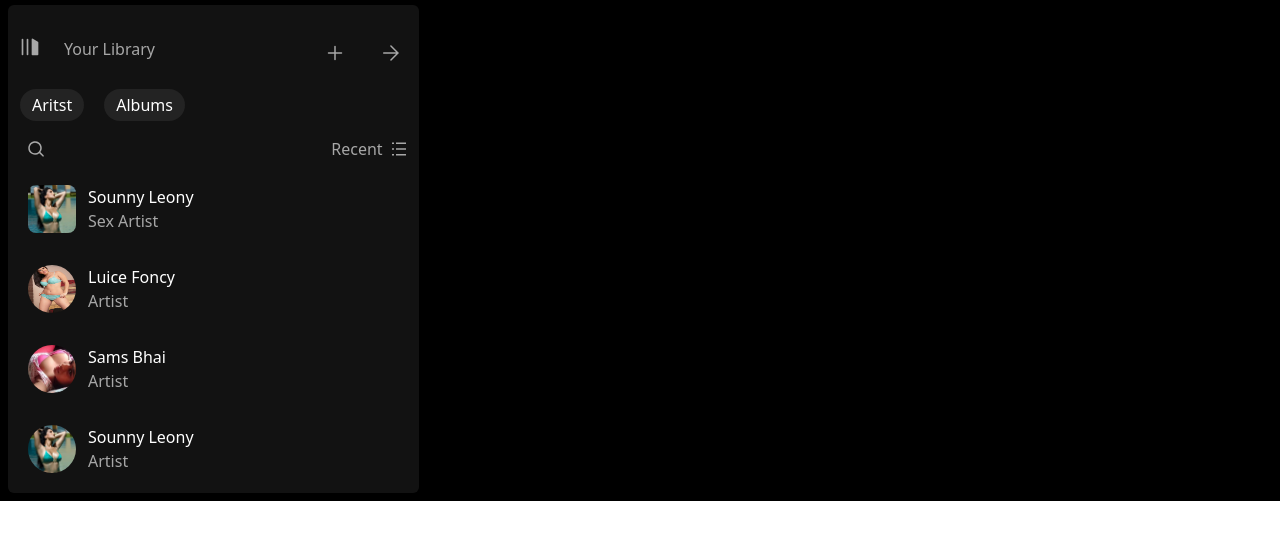
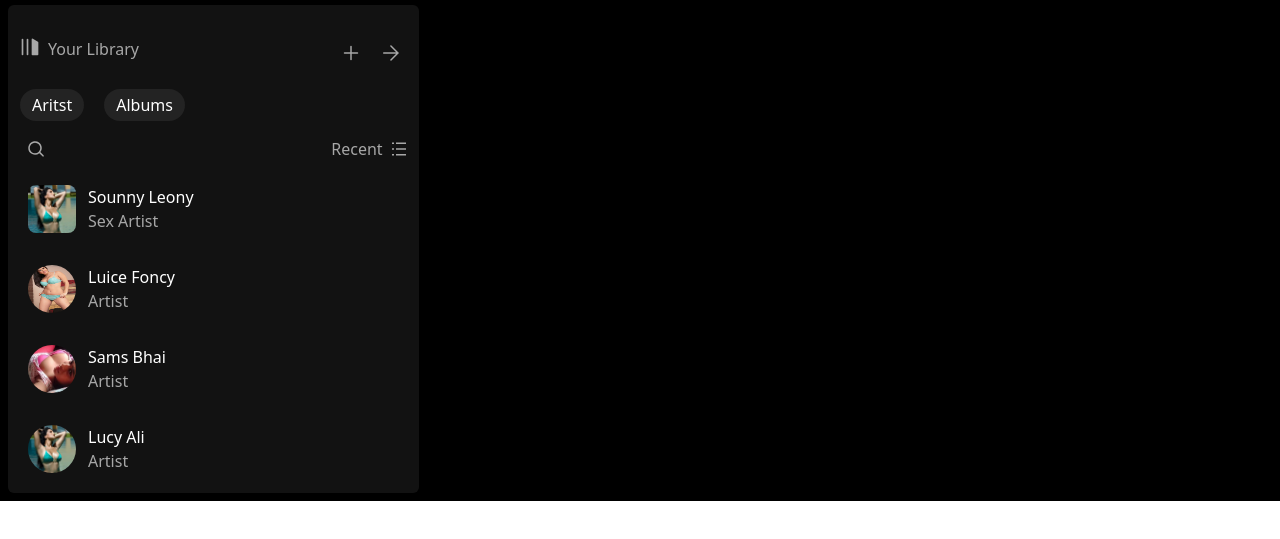
Before and after one commit to atikfaisalemon/spotify-homepage, a website built with Vite: page index.html in a window 1280 px wide. Shown: the part 119-658 px from the top of the page. Built offline with nearby package versions, Linux system fonts and the light colour scheme.

Commit message:
header strted

```diff
--- a/index.html
+++ b/index.html
@@ -52,7 +52,7 @@
           <div class="p-3 bg-[#121212] m-2 rounded-[6px] flex flex-col">
             <!-- Your libraby section -->
             <div class="flex justify-between py-5">
-              <div class="flex gap-6">
+              <div class="flex gap-2">
                 <svg
                   data-encore-id="icon"
                   role="img"
@@ -67,7 +67,7 @@
                 <h1 class="text-[#A7A7A7] hover:text-white">Your Library</h1>
               </div>
               <!-- button  -->
-              <div class="flex gap-6">
+              <div class="flex gap-2">
                 <button class="p-[8px] hover:bg-[#ffffff20] rounded-full">
                   <svg
                     data-encore-id="icon"
@@ -197,7 +197,7 @@
                   alt=""
                 />
                 <div>
-                  <h1 class="text-white">Sounny Leony</h1>
+                  <h1 class="text-white">Lucy Ali</h1>
                   <p class="text-[#A7A7A7] font-light">Artist</p>
                 </div>
               </div>
```
